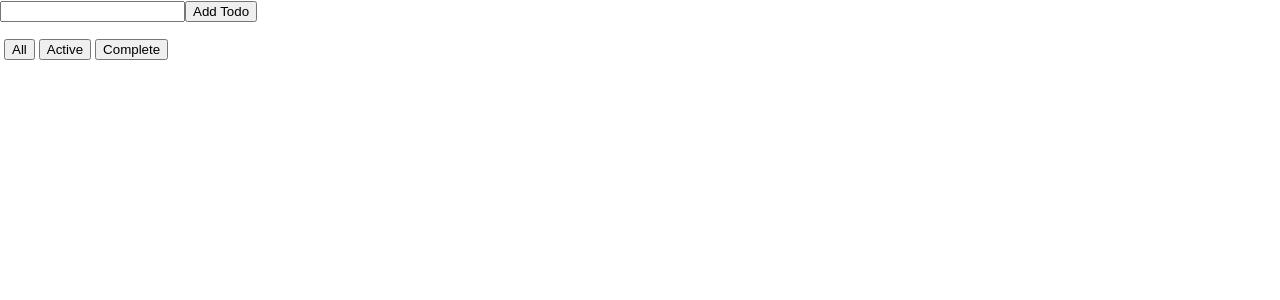
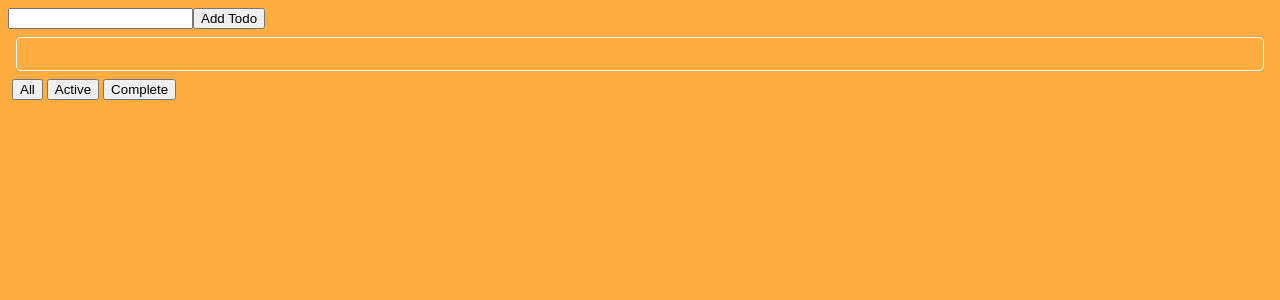
Before and after one commit to WDanielH/project3-mk2, a React (Create React App) app: page / in a window 1280 px wide. Shown: the top 300 px of the page. Built offline with nearby package versions, Linux system fonts and the light colour scheme.

Commit message:
working on styling

```diff
--- a/src/components/App.js
+++ b/src/components/App.js
@@ -3,8 +3,9 @@ import AddTodo from "../containers/AddTodo";
 import TodoList from "../containers/TodoList";
 import Footer from "../containers/Footer";
 
+
 const App = () => (
-  <div>
+    <div>
     <AddTodo />
     <TodoList />
     <Footer />
--- a/src/components/todo.css
+++ b/src/components/todo.css
@@ -1,4 +1,5 @@
- /* File: src/components/Todo.css */
+
+
 
  body {
     background: rgb(255, 173, 65);
@@ -14,12 +15,32 @@
     border: 3px solid rgb(36, 110, 194);
   }
 
-  .task {
+  .header {
+    margin: 0.5em;
+    font-size: 2em;
+    text-align: center;
+  }
+
+  .tasks {
     border: 1px solid white;
     border-radius: 5px;
     padding: 0.5em;
     margin: 0.5em;
   }
+
+  .task button{
+    background: rgb(12, 124, 251);
+    border-radius: 5px;
+    margin: 0px 5px;
+    padding: 3px 5px;
+    border: none;
+    cursor: pointer;
+    color: white;
+    float: right;
+  }
+
+  /*
+
 
   .task button{
     background: rgb(12, 124, 251);
@@ -45,3 +66,5 @@
     border: none;
     padding: 0.7em;
   }
+
+*/
--- a/src/components/todo.js
+++ b/src/components/todo.js
@@ -4,12 +4,14 @@
 
  const Todo = ({ text, complete, onClick }) => {
    return (
+
      <li
        onClick={onClick}
        style={{ textDecoration: complete ? "line-through" : "none" }}
      >
        {text}
      </li>
+
    );
  };
 
--- a/src/containers/AddTodo.js
+++ b/src/containers/AddTodo.js
@@ -11,10 +11,12 @@ const AddTodo = ({ dispatch }) => {
   };
   return (
     <React.Fragment>
+      <div classname="task button">
       <input type="text" ref={node => (input = node)} />
       <button type="submit" onClick={onClick}>
         Add Todo
       </button>
+      </div>
     </React.Fragment>
   );
 };
--- a/src/containers/Footer.js
+++ b/src/containers/Footer.js
@@ -3,7 +3,7 @@ import Link from "../components/Link";
 
 const Footer = () => {
   return (
-    <div>
+    <div classname="task button">
       <Link filter={"SHOW_ALL"}>All</Link>
       <Link filter={"SHOW_ACTIVE"}>Active</Link>
       <Link filter={"SHOW_COMPLETE"}>Complete</Link>
--- a/src/containers/TodoList.js
+++ b/src/containers/TodoList.js
@@ -6,12 +6,17 @@ import { toggleTodo } from "../actions/todo.actions";
 
 const TodoList = ({ todos, toggleTodo }) => {
   return (
+    <div classname="todo-container">
+
+    <div className="tasks">
     <ul>
       {todos != null &&
         todos.map(todo => (
           <Todo key={todo.id} {...todo} onClick={() => toggleTodo(todo.id)} />
         ))}
     </ul>
+    </div>
+    </div>
   );
 };
 
--- a/src/index.js
+++ b/src/index.js
@@ -4,7 +4,8 @@ import App from './components/App';
 import { Provider } from 'react-redux';
 import { createStore } from 'redux';
 import rootReducer from './reducers/index';
-import './index.css';
+//import './index.css';
+import './components/Todo.css';
 
 
 
```
